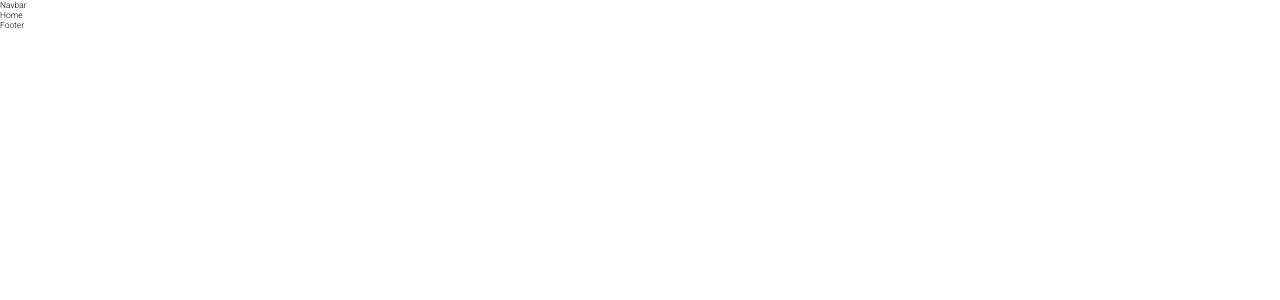
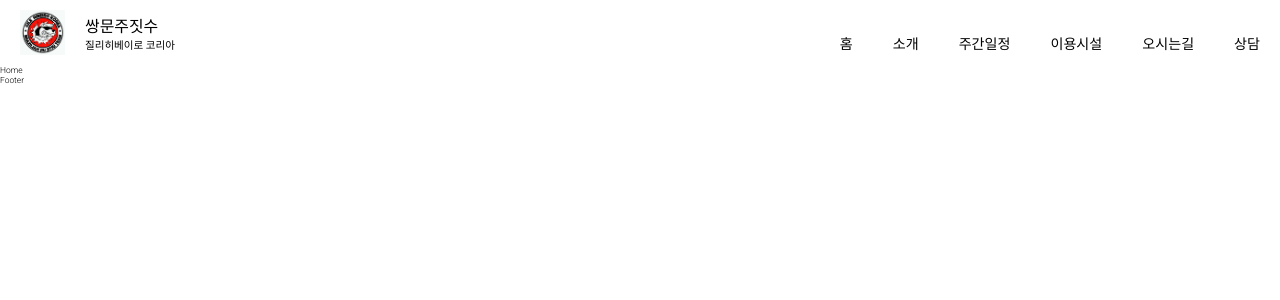
Before and after one commit to snrtn/projet-site-marketing, a React (Create React App) app in the folder client/: page / in a window 1280 px wide. Shown: the top 300 px of the page. Built offline with nearby package versions, Linux system fonts and the light colour scheme.

Commit message:
change code

```diff
--- a/client/src/components/navbar/Navbar.tsx
+++ b/client/src/components/navbar/Navbar.tsx
@@ -1,12 +1,59 @@
-import React from "react";
+import React, { useState } from "react";
 
 // style
-import { Container } from "./navbar.style";
+import {
+  Container,
+  Wrapper,
+  Left,
+  LogoContainer,
+  Image,
+  TitleContainer,
+  Title,
+  SubTitle,
+  Right,
+  Menu,
+  Item,
+  Icon,
+  Burger,
+} from "./navbar.style";
 
 type Props = {};
 
 const Navbar = (props: Props) => {
-  return <Container>Navbar</Container>;
+  const [open, setOpen] = useState(false);
+  const toggleOpen = () => setOpen((value) => !value);
+
+  return (
+    <Container>
+      <Wrapper>
+        <Left>
+          <LogoContainer>
+            <Image alt="GileRibeiro" src="img/GileRibeiro.jpg" />
+            <TitleContainer>
+              <Title>쌍문주짓수</Title>
+              <SubTitle>질리히베이로 코리아</SubTitle>
+            </TitleContainer>
+          </LogoContainer>
+        </Left>
+        <Right>
+          <Menu open={open}>
+            <Item onClick={toggleOpen}>홈</Item>
+            <Item onClick={toggleOpen}>소개</Item>
+            <Item onClick={toggleOpen}>주간일정</Item>
+            <Item onClick={toggleOpen}>이용시설</Item>
+            <Item onClick={toggleOpen}>오시는길</Item>
+            <Item onClick={toggleOpen}>상담</Item>
+          </Menu>
+
+          <Icon onClick={() => setOpen(!open)}>
+            <Burger open={open}></Burger>
+            <Burger open={open}></Burger>
+            <Burger open={open}></Burger>
+          </Icon>
+        </Right>
+      </Wrapper>
+    </Container>
+  );
 };
 
 export default Navbar;
--- a/client/src/components/navbar/navbar.style.ts
+++ b/client/src/components/navbar/navbar.style.ts
@@ -1,3 +1,164 @@
 import styled from "styled-components";
+import variable from "../../styles/variable";
+import { r768px, r1280px } from "../../styles/responsive";
 
-export const Container = styled.div``;
+interface open {
+  readonly open: boolean;
+}
+
+export const Container = styled.header`
+  display: flex;
+  justify-content: center;
+`;
+export const Wrapper = styled.div`
+  display: flex;
+  justify-content: space-between;
+  align-items: center;
+  width: 1350px;
+  height: 65px;
+`;
+export const Left = styled.div`
+  flex: 1;
+  display: flex;
+  justify-content: left;
+  align-items: center;
+  padding-left: 20px;
+  ${r1280px({
+    flex: "0.2",
+  })}
+`;
+export const LogoContainer = styled.article`
+  display: flex;
+  align-items: center;
+  width: 180px;
+  height: 100%;
+  cursor: pointer;
+`;
+export const Image = styled.img`
+  width: 45px;
+  height: 45px;
+`;
+export const TitleContainer = styled.div`
+  margin-left: 20px;
+`;
+export const Title = styled.h1`
+  font-size: ${variable.d18px};
+  ${r768px({
+    fontSize: variable.m24px,
+  })}
+`;
+export const SubTitle = styled.h2`
+  font-size: ${variable.d12px};
+  ${r768px({
+    fontSize: variable.m16px,
+  })}
+`;
+
+export const Right = styled.div`
+  flex: 1;
+  display: flex;
+  justify-content: right;
+  align-items: center;
+  position: relative;
+  ${r768px({
+    flex: "0.2",
+    paddingRight: "20px",
+  })}
+`;
+
+export const Menu = styled.div<open>`
+  font-family: "Zilla Slab", sans-serif;
+  list-style: none;
+  display: flex;
+  flex-flow: row nowrap;
+  position: absolute;
+  top: 0;
+  justify-content: flex-end;
+  align-items: center;
+  margin-left: 20px;
+  @media (max-width: 768px) {
+    flex-flow: column nowrap;
+    position: fixed;
+    right: ${(props) => (props.open ? "0px" : "-250px")};
+    top: 0px;
+    height: 100vh;
+    width: 250px;
+    padding-top: 3.5rem;
+    margin-left: 0px;
+    justify-content: normal;
+    transition: all 0.3s linear;
+    border-left: 1px solid ${variable.lightgray};
+  }
+`;
+export const Item = styled.a`
+  display: inline-block;
+  margin: 0px 20px;
+  cursor: pointer;
+  position: relative;
+  font-size: ${variable.d16px};
+  ${r768px({
+    fontSize: variable.m24px,
+    marginTop: "20px",
+  })}
+  &:before {
+    @media (hover: hover) {
+      content: "";
+      position: absolute;
+      background-color: ${variable.orange};
+      height: 1px;
+      width: 0;
+      bottom: -3px;
+      transition: all 0.3s linear;
+      left: 50%;
+      transform: translateX(-50%);
+    }
+  }
+  &:hover:before {
+    @media (hover: hover) {
+      width: 100%;
+    }
+  }
+`;
+
+export const Icon = styled.div`
+  width: 30px;
+  height: 20px;
+  z-index: 99;
+  display: none;
+  cursor: pointer;
+  position: relative;
+  font-family: "Zilla Slab", sans-serif;
+  position: fixed;
+  ${r768px({
+    display: "flex",
+  })}
+`;
+
+export const Burger = styled.div<open>`
+  width: 30px;
+  height: 3px;
+  background: ${variable.black};
+  border-radius: 10px;
+  transition: all 0.3s linear;
+  cursor: pointer;
+  position: absolute;
+
+  @media (prefers-color-scheme: dark) {
+    background: ${variable.white};
+  }
+
+  &:nth-child(1) {
+    top: ${(props) => (props.open ? "50%" : "0")};
+    transform: ${(props) => (props.open ? "rotate(45deg)" : "rotate(0)")};
+  }
+  &:nth-child(2) {
+    top: 50%;
+    transform: ${(props) =>
+      props.open ? "translateX(100%)" : "translateX(0)"};
+    opacity: ${(props) => (props.open ? 0 : 1)};
+  }
+  &:nth-child(3) {
+    top: ${(props) => (props.open ? "50%" : "100%")};
+    transform: ${(props) => (props.open ? "rotate(-45deg)" : "rotate(0)")};
+  }
+`;
```
